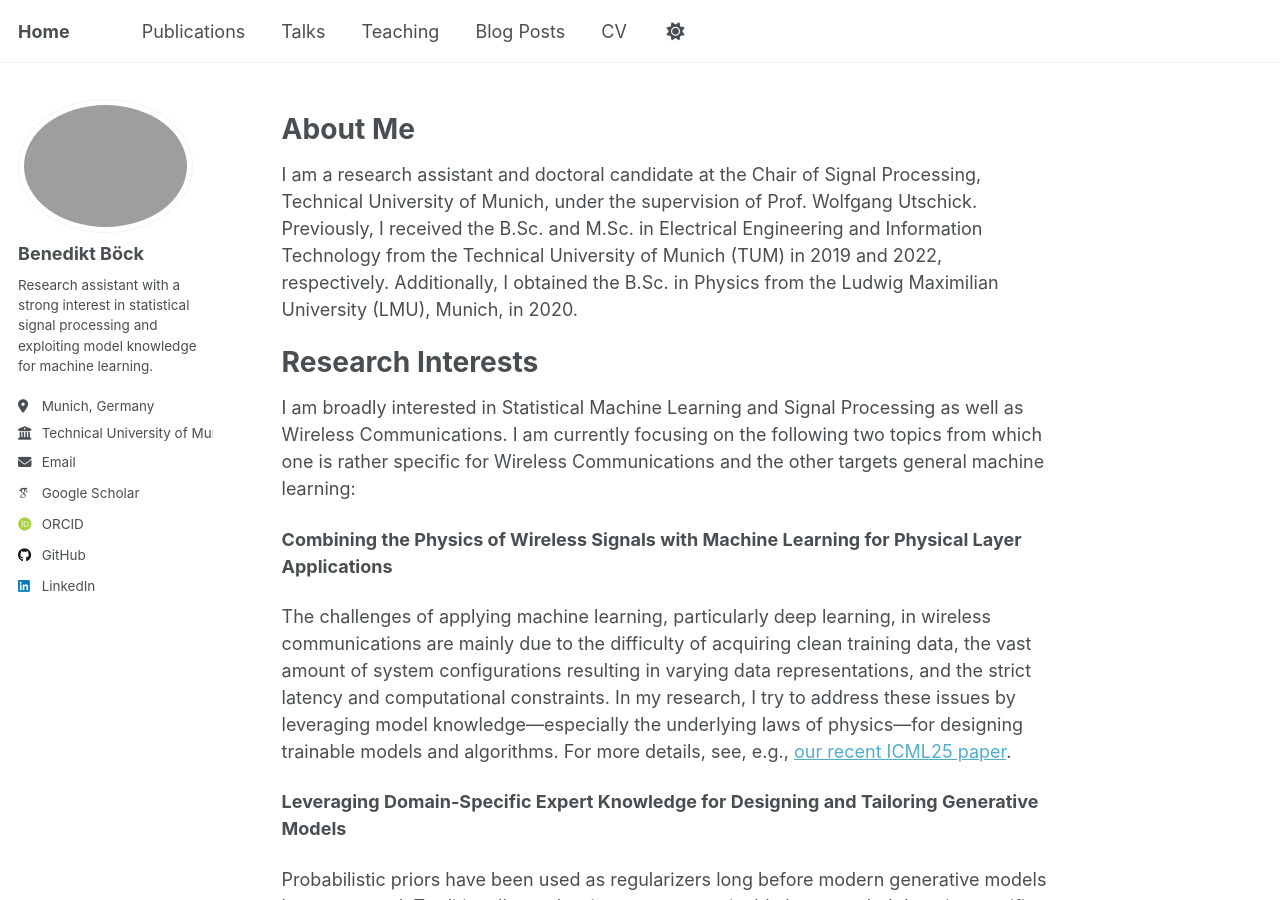
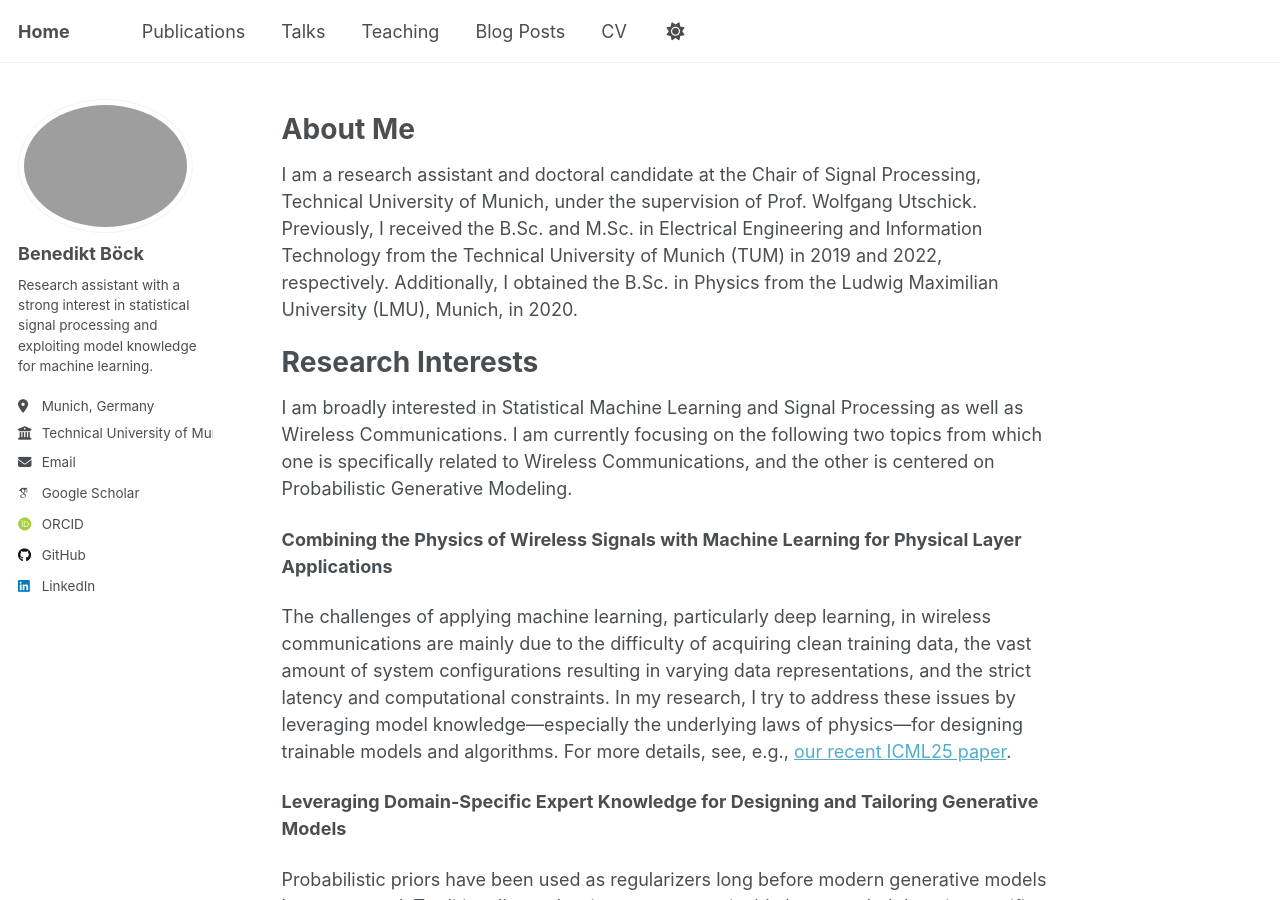
Before and after one commit to beneboeck/beneboeck.github.io, a Jekyll site: the page built from _pages/about.md, in a window 1280 px wide and 900 px high. Built offline with Jekyll 4.4.1, drawn with Linux system fonts in a browser that asks for light colours; some web fonts are replaced; a script that is not in the unit is left out.

Commit message:
Update about.md

```diff
--- a/_pages/about.md
+++ b/_pages/about.md
@@ -13,7 +13,7 @@ I am a research assistant and doctoral candidate at the Chair of Signal Processi
 
 Research Interests
 ======
-I am broadly interested in Statistical Machine Learning and Signal Processing as well as Wireless Communications. I am currently focusing on the following two topics from which one is rather specific for Wireless Communications and the other targets general machine learning:
+I am broadly interested in Statistical Machine Learning and Signal Processing as well as Wireless Communications. I am currently focusing on the following two topics from which one is specifically related to Wireless Communications, and the other is centered on Probabilistic Generative Modeling.
 
 
 **Combining the Physics of Wireless Signals with Machine Learning for Physical Layer Applications**
```
